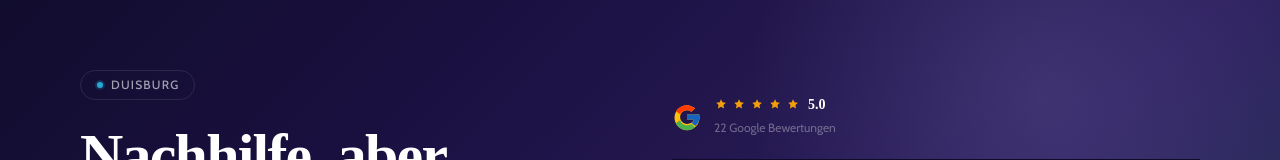
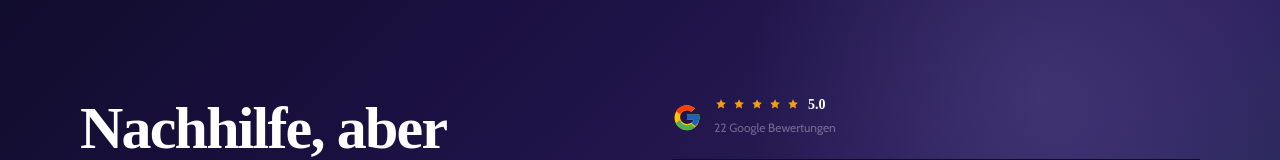
Before and after one commit to Kaanix1907/nachhilfe-aber-richtig-website, a Next.js app: page / in a window 1280 px wide. Shown: the part 123-283 px from the top of the page. Built offline with nearby package versions, Linux system fonts and the light colour scheme; no server answers; a web font is replaced by a local one.

Commit message:
Hero: Duisburg-Badge entfernt

```diff
--- a/src/components/Hero.tsx
+++ b/src/components/Hero.tsx
@@ -73,14 +73,6 @@ export default async function Hero() {
 
         {/* Links — Text */}
         <div>
-          <span className="inline-flex items-center gap-1.5 bg-white/8 text-white/60 font-body font-medium text-xs px-3.5 py-1.5 rounded-full mb-6 border border-white/10 tracking-widest uppercase">
-            <svg width="10" height="10" viewBox="0 0 10 10" fill="none">
-              <circle cx="5" cy="5" r="3" fill="#25abd6"/>
-              <circle cx="5" cy="5" r="5" fill="#25abd6" fillOpacity="0.2"/>
-            </svg>
-            Duisburg
-          </span>
-
           <h1 className="font-heading text-5xl md:text-[3.75rem] font-extrabold text-white mb-6"
             style={{ lineHeight: 1.05, letterSpacing: "-0.03em" }}>
             {BUSINESS.name}
```
